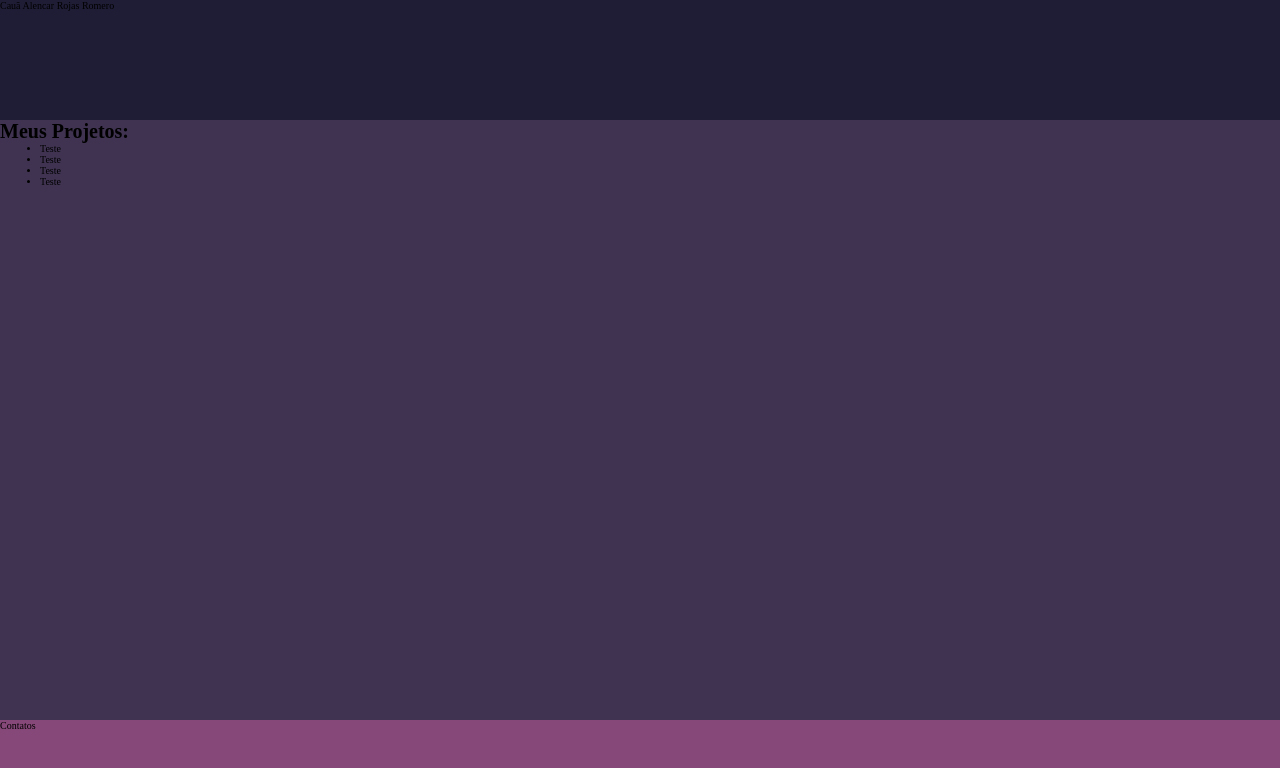
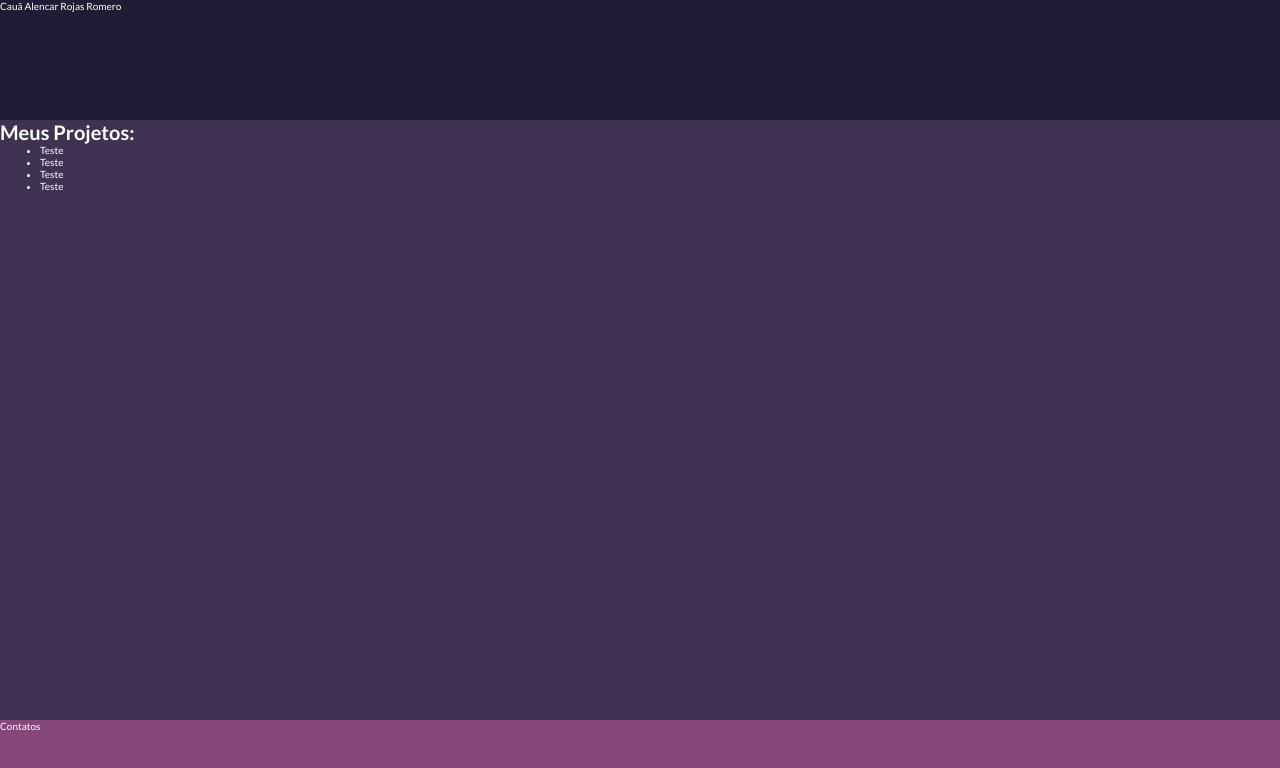
Before and after one commit to CauaRojas/CauaRojas.github.io, a React (Vite) app: page / in a window 1280 px wide. Shown: the top 768 px of the page. Built offline with nearby package versions, Linux system fonts and the light colour scheme.

Commit message:
adicionei uma fonte personalizada

```diff
--- a/src/main.css
+++ b/src/main.css
@@ -1,9 +1,12 @@
+@import url('https://fonts.googleapis.com/css2?family=Lato:ital,wght@0,100;0,300;0,400;0,700;0,900;1,100;1,300;1,400;1,700;1,900&display=swap');
 * {
 	margin: 0;
 }
 html {
 	font-size: 10px;
 	width: 100%;
+	color: #fff;
+	font-family: 'lato', sans-serif;
 	height: 100%;
 }
 body,
```
